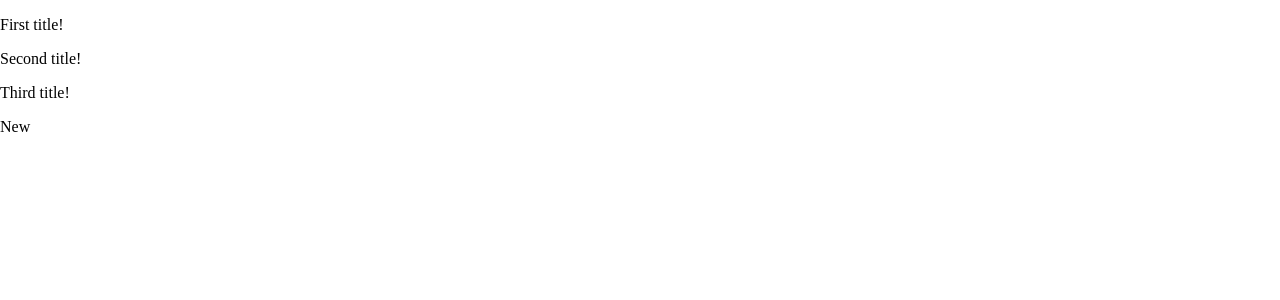
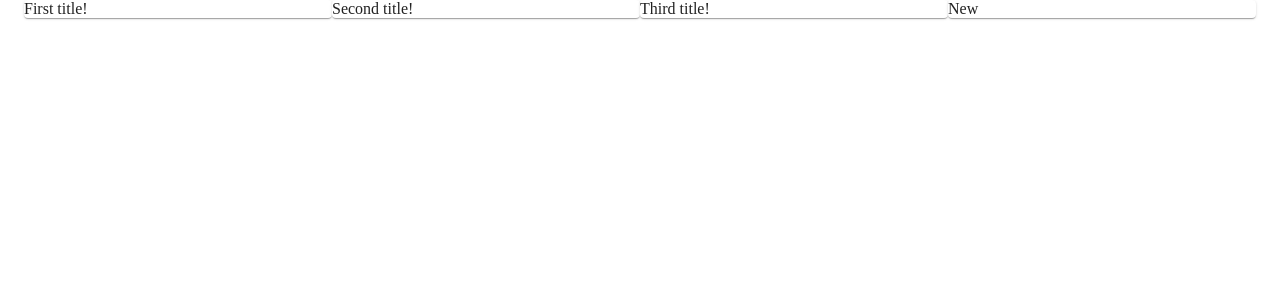
Before and after one commit to dragonregure/material-ui-tut, a React (Create React App) app: page / in a window 1280 px wide. Shown: the top 300 px of the page. Built offline with nearby package versions, Linux system fonts and the light colour scheme; data requests are answered from the project's data file.

Commit message:
lesson-10-grid

```diff
--- a/src/pages/Create.js
+++ b/src/pages/Create.js
@@ -4,7 +4,6 @@ import {
         Radio, FormControl, FormLabel, FormControlLabel
       } from '@material-ui/core';
 import ArrowRightIcon from '@material-ui/icons/ArrowRight';
-import { ClassTwoTone } from '@material-ui/icons';
 import { useHistory } from 'react-router-dom';
 
 const useStyles = makeStyles({
--- a/src/pages/Notes.js
+++ b/src/pages/Notes.js
@@ -1,21 +1,35 @@
-import React, { useEffect, useState } from 'react'
+import React, { useEffect, useState } from 'react';
+import { Container, Grid, Paper } from '@material-ui/core';
+import { makeStyles } from '@material-ui/styles';
+
+const useStyle = makeStyles({
+  paper: {
+  }
+});
 
 export default function Notes() {
   const [notes, setNotes] = useState([]);
+
+  const style = useStyle();
+
   useEffect(() => {
     fetch('http://localhost:3003/notes')
     .then(res => res.json())
     .then(data => setNotes(data));
   }, []);
   return (
-    <div>
+    <Container>
+      <Grid container>
         {
           notes.map(notes => {
             return (
-            <p key={notes.id}>{notes.title}</p>
+              <Grid item key={notes.id} className={style.paper} xs={12} md={4} lg={3}>
+                <Paper>{notes.title}</Paper>
+              </Grid>
               );
             })
           }
-    </div>
+        </Grid>
+    </Container>
   )
 }
```
Lines whose indentation alone changed are shown as unchanged.
